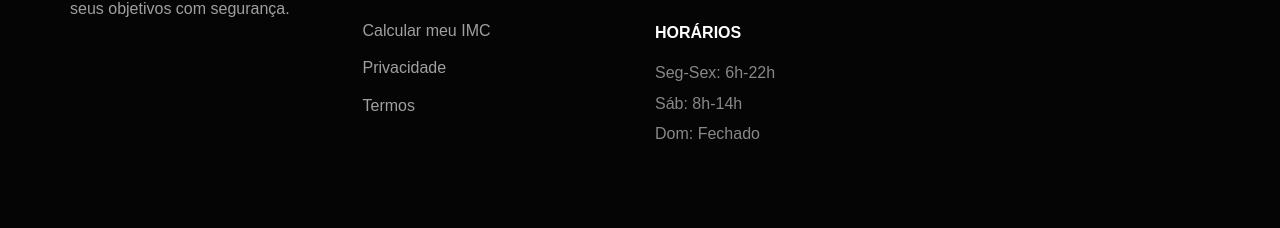
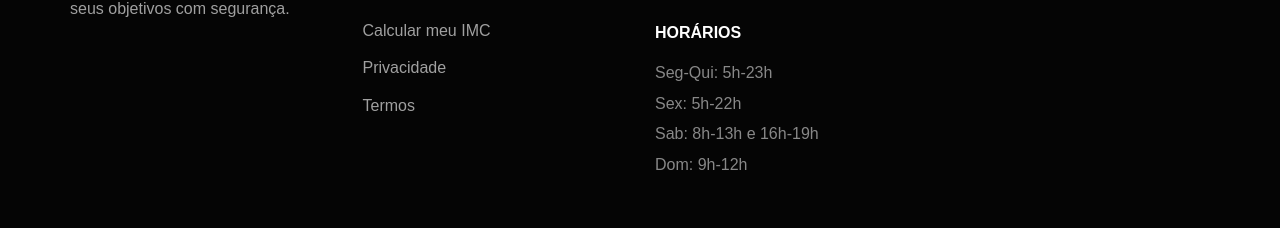
Before and after one commit to takoa-gym-prospects1/12-prospect-academia-dinamica2-campinas-sp, a React (Vite) app: page / in a window 1280 px wide. Shown: the part 4396-4624 px from the top of the page. Built offline with nearby package versions, Linux system fonts and the light colour scheme.

Commit message:
feat: add initial content configuration for site assets, theme, SEO, contact, navigation, and various sections.

```diff
--- a/src/content/Content.ts
+++ b/src/content/Content.ts
@@ -353,14 +353,15 @@ export const Content = {
         },
 
         hours: [
-            "Seg-Sex: 6h-22h",
-            "Sáb: 8h-14h",
-            "Dom: Fechado"
+            "Seg-Qui: 5h-23h",
+            "Sex: 5h-22h",
+            "Sab: 8h-13h e 16h-19h",
+            "Dom: 9h-12h"
         ],
 
         socials: {
-            instagram: "https://instagram.com/dinamicaacademia",
-            facebook: "https://facebook.com/dinamicaacademia",
+            instagram: "https://instagram.com/ctdinamica",
+            facebook: "https://facebook.com/academiadinamicacampinas",
             youtube: "https://youtube.com/dinamicaacademia"
         },
 
```
